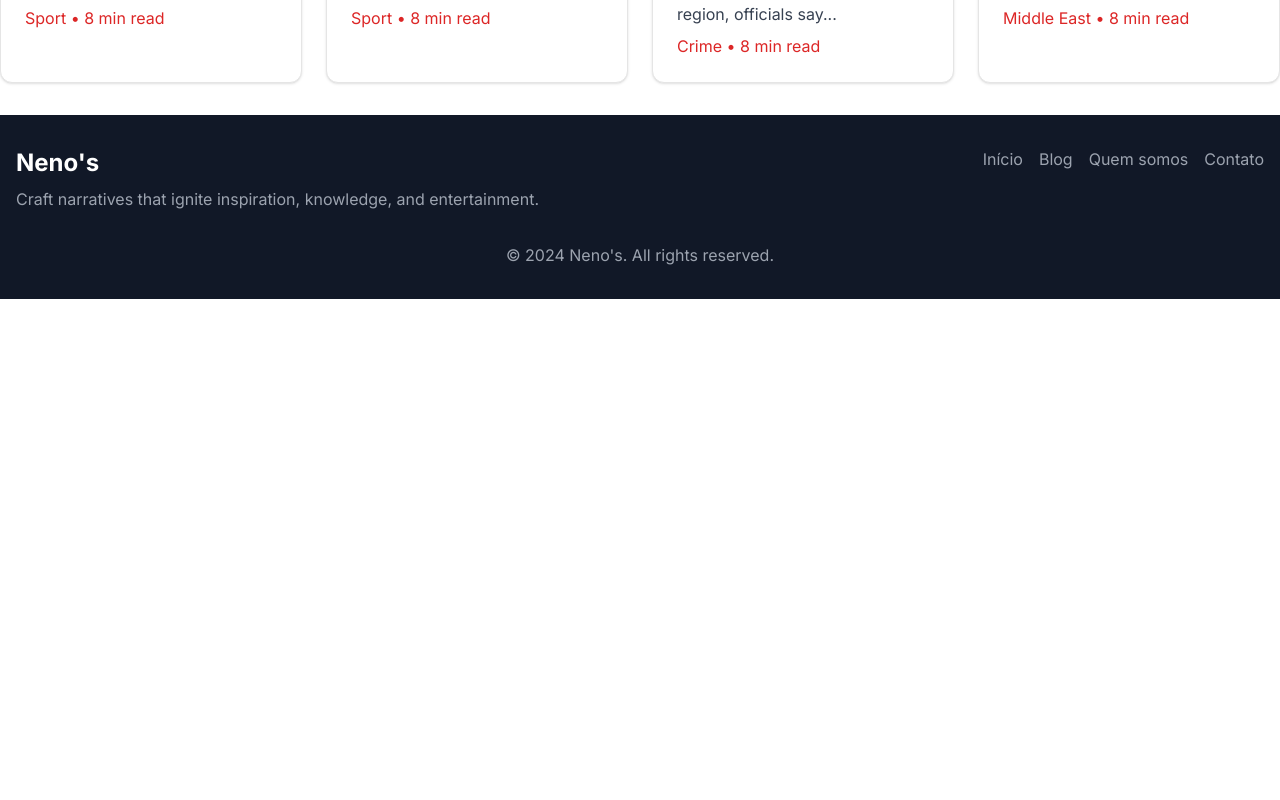
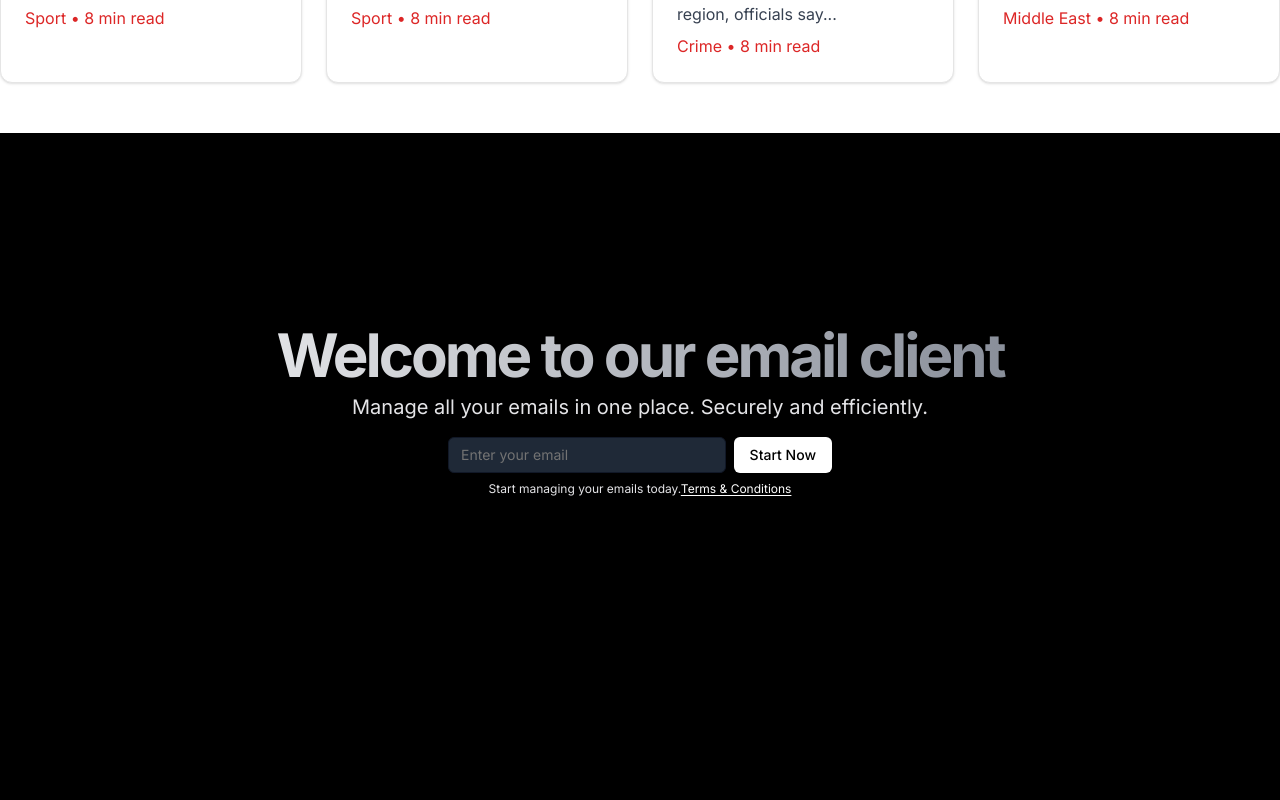
Before and after one commit to canutoilberto/blog-in, a Next.js app: page / in a window 1280 px wide. Shown: the part 2000-2800 px from the top of the page. Before the commit the page ends 2299 px from the top, so only its background shows below. Built offline with nearby package versions, Linux system fonts and the light colour scheme.

Commit message:
[Feat] Newsletter section added

```diff
--- a/components/mainSection/MainSection.jsx
+++ b/components/mainSection/MainSection.jsx
@@ -2,6 +2,7 @@ import React from "react";
 import HeroSection from "../heroSection/HeroSection";
 import LatestNews from "../latestNews/LatestNews";
 import MostRead from "../mostRead/MostRead";
+import NewsLetter from "../newsLetter/NewsLetter";
 
 const MainSection = () => {
   return (
@@ -10,6 +11,7 @@ const MainSection = () => {
         <HeroSection />
         <LatestNews />
         <MostRead />
+        <NewsLetter />
       </div>
     </div>
   );
--- a/components/mostRead/MostRead.jsx
+++ b/components/mostRead/MostRead.jsx
@@ -5,7 +5,7 @@ import { IoBeakerOutline } from "react-icons/io5";
 
 const MostRead = () => {
   return (
-    <section className="mt-[50px] max-w-[1400px] mx-auto mb-8">
+    <section className="mt-[50px] max-w-[1400px] mx-auto mb-[50px]">
       <div className="flex items-center justify-between mb-4">
         <h2 className="text-xl font-bold text-gray-900">Most Read</h2>
         <a href="#" className="text-red-600">
--- /dev/null
+++ b/components/newsLetter/NewsLetter.jsx
@@ -0,0 +1,48 @@
+import { Input } from "@/components/ui/input";
+import { Button } from "@/components/ui/button";
+import Link from "next/link";
+
+const NewsLetter = () => {
+  return (
+    <section className="w-full h-screen py-12 md:py-24 lg:py-32 xl:py-48 bg-black">
+      <div className="container px-4 md:px-6">
+        <div className="grid gap-6 items-center">
+          <div className="flex flex-col justify-center space-y-4 text-center">
+            <div className="space-y-2">
+              <h1 className="text-3xl font-bold tracking-tighter sm:text-5xl xl:text-6xl/none bg-clip-text text-transparent bg-gradient-to-r from-white to-gray-500">
+                Welcome to our email client
+              </h1>
+              <p className="max-w-[600px] text-zinc-200 md:text-xl dark:text-zinc-100 mx-auto">
+                Manage all your emails in one place. Securely and efficiently.
+              </p>
+            </div>
+            <div className="w-full max-w-sm space-y-2 mx-auto">
+              <form className="flex space-x-2">
+                <Input
+                  className="max-w-lg flex-1 bg-gray-800 text-white border-gray-900"
+                  placeholder="Enter your email"
+                  type="email"
+                />
+                <Button className="bg-white text-black" type="submit">
+                  Start Now
+                </Button>
+              </form>
+              <p className="text-xs text-zinc-200 dark:text-zinc-100">
+                Start managing your emails today.
+                <Link
+                  className="underline underline-offset-2 text-white"
+                  href="#"
+                  prefetch={false}
+                >
+                  Terms & Conditions
+                </Link>
+              </p>
+            </div>
+          </div>
+        </div>
+      </div>
+    </section>
+  );
+};
+
+export default NewsLetter;
--- /dev/null
+++ b/components/ui/input.jsx
@@ -0,0 +1,19 @@
+import * as React from "react"
+
+import { cn } from "@/lib/utils"
+
+const Input = React.forwardRef(({ className, type, ...props }, ref) => {
+  return (
+    (<input
+      type={type}
+      className={cn(
+        "flex h-9 w-full rounded-md border border-input bg-transparent px-3 py-1 text-sm shadow-sm transition-colors file:border-0 file:bg-transparent file:text-sm file:font-medium placeholder:text-muted-foreground focus-visible:outline-none focus-visible:ring-1 focus-visible:ring-ring disabled:cursor-not-allowed disabled:opacity-50",
+        className
+      )}
+      ref={ref}
+      {...props} />)
+  );
+})
+Input.displayName = "Input"
+
+export { Input }
```
